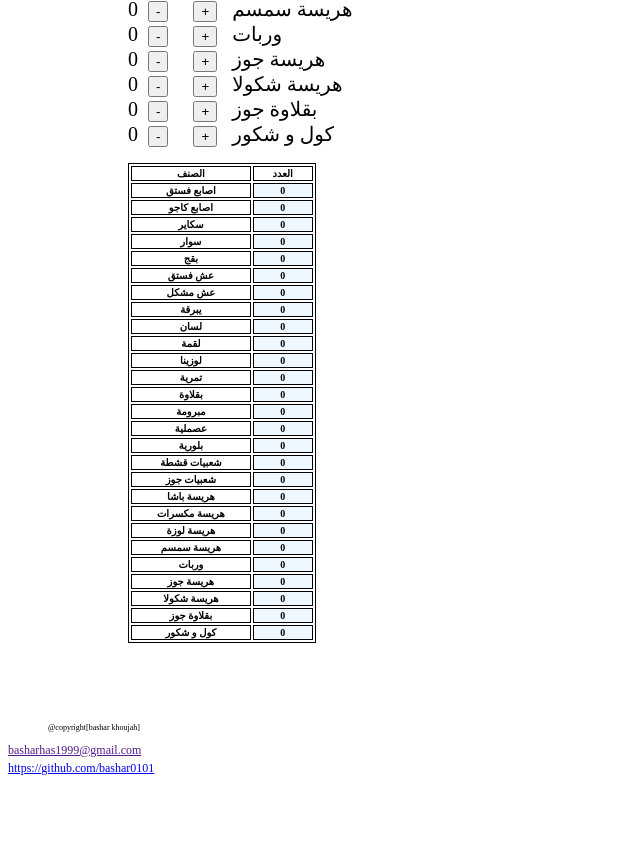
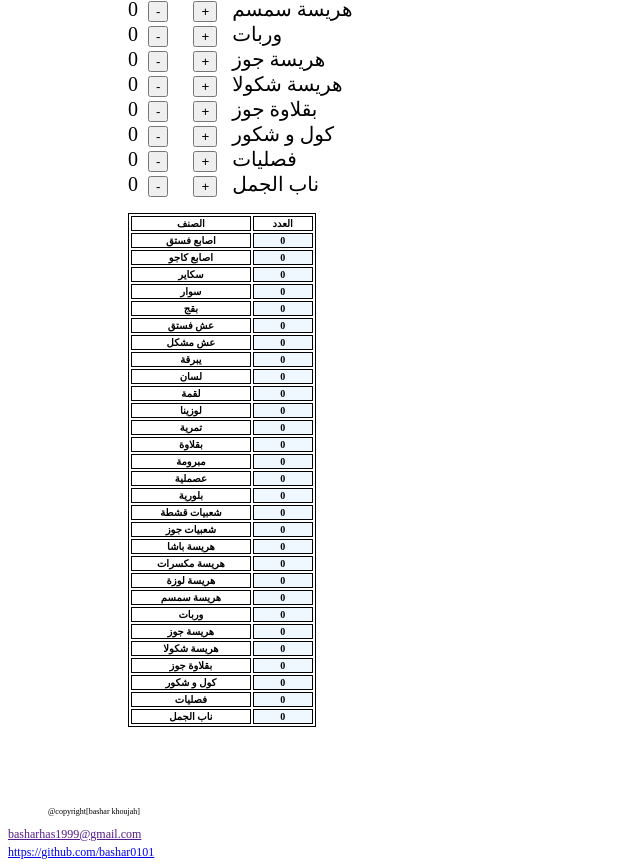
Before and after one commit to bashar0101/Se, a plain HTML site: page index.html in a window 1280 px wide. Shown: the part 609-1477 px from the top of the page, without its empty margins (0-640 px from the left). Before the commit the page ends 1393 px from the top, so only its background shows below. Drawn offline with Linux system fonts and the light colour scheme.

Commit message:
add new classes

```diff
--- a/index.html
+++ b/index.html
@@ -140,6 +140,12 @@
         <li>
           كول و شكور <button onclick="incrment('t27', 's27')">+</button> <button onclick="decrment('t27', 's27')">-</button
           ><label  id="t27">0</label>
+        </li>        <li>
+          فصليات <button onclick="incrment('t28', 's28')">+</button> <button onclick="decrment('t28', 's28')">-</button
+          ><label  id="t27">0</label>
+        </li>        <li>
+          ناب الجمل <button onclick="incrment('t29', 's29')">+</button> <button onclick="decrment('t29', 's29')">-</button
+          ><label  id="t27">0</label>
         </li>
       </ul>
     </div>
@@ -257,6 +263,14 @@
           <th class = 'th1'>كول و شكور</th>
           <th id = 's27' class = 'th2'>0</th>
         </tr>
+        <tr>
+          <th class = 'th1'>فصليات</th>
+          <th id = 's28' class = 'th2'>0</th>
+        </tr>
+        <tr>
+          <th class = 'th1'>ناب الجمل</th>
+          <th id = 's29' class = 'th2'>0</th>
+        </tr>
       </table>
       <footer>
         <div>
```
